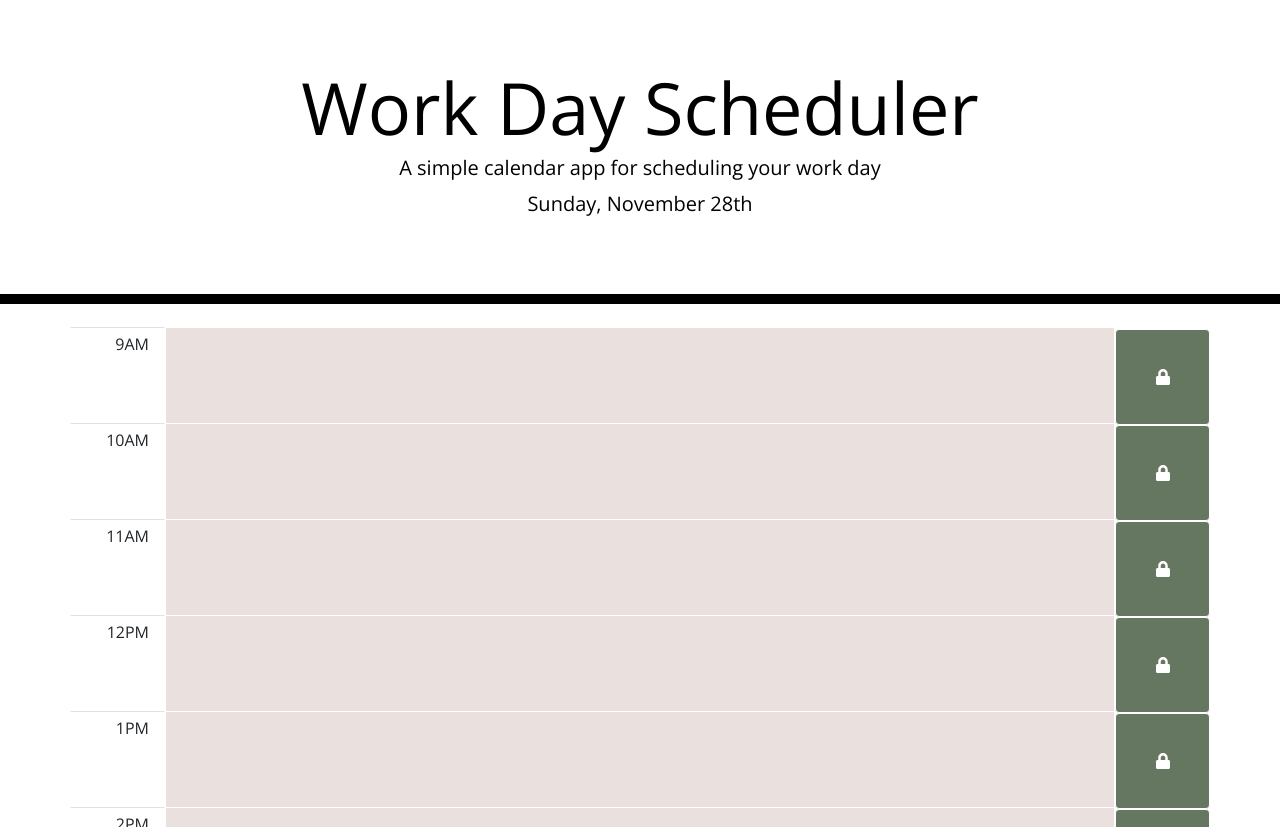
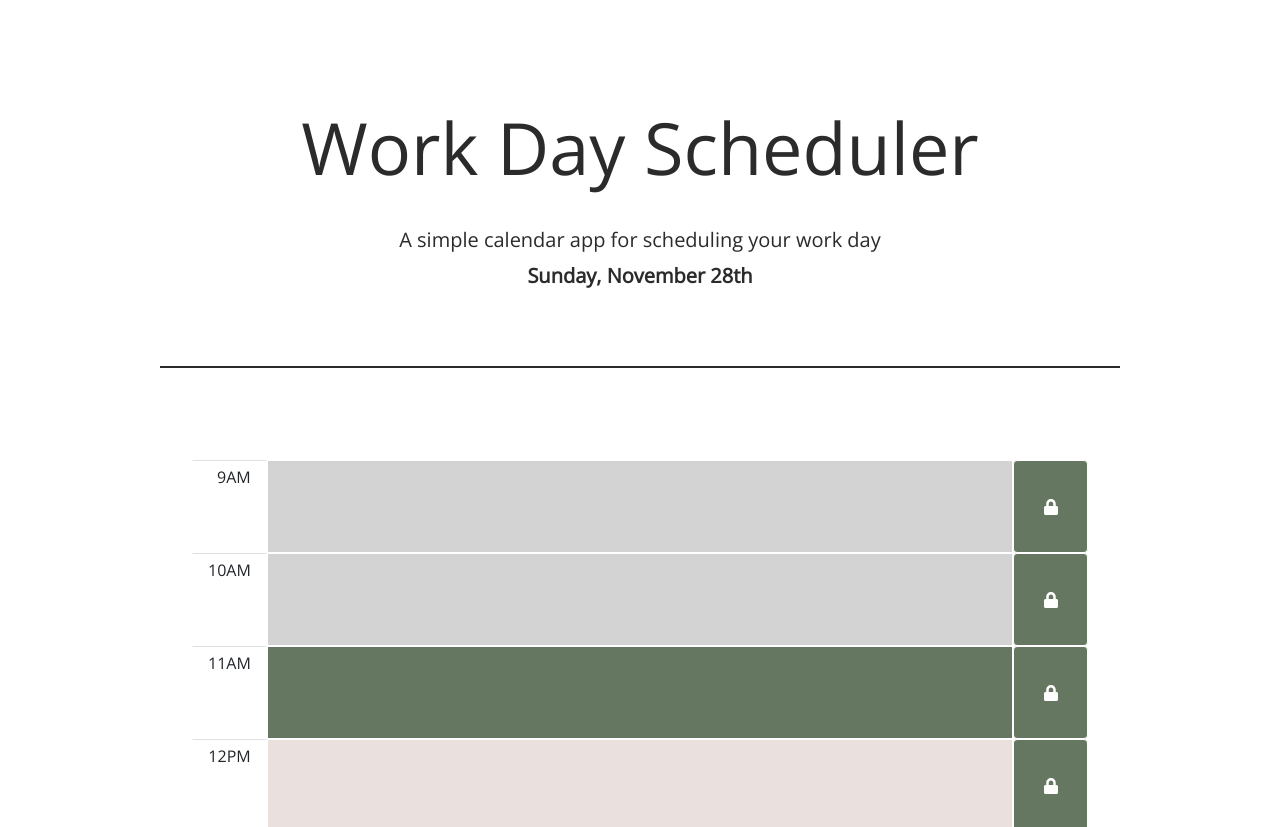
Before and after one commit to kelseybrianne/day-planner, a plain HTML site: page index.html in a window 1280 px wide. Shown: the top 827 px of the page. Drawn offline with nearby package versions, Linux system fonts and the light colour scheme.

Commit message:
add comments and organize js

```diff
--- a/assets/css/style.css
+++ b/assets/css/style.css
@@ -16,63 +16,60 @@ body {
 .jumbotron {
   text-align: center;
   background-color: transparent;
-    color: black;
+  color: rgb(43, 43, 43);
   border-radius: 0;
-    border-bottom: 10px solid black;
+  border-bottom: 2px solid rgb(43, 43, 43);
+  max-width: 75%;
+  margin: 0px auto 100px;
 }
+
+.custom-heading {
+  margin: 40px;
+};
 
 .description {
   white-space: pre-wrap;
 }
+
+#currentDay {
+  font-weight: bold;
+};
 
 .time-block {
   text-align: center;
   border-radius: 15px;
 }
 
-  .row {
+/* .row {
   white-space: pre-wrap;
   height: 80px;
   border-top: 1px solid white;
-  }
+} */
 
-  .hour {
+/* .hour {
   background-color: #ffffff;
   color: #000000;
   border-top: 1px dashed #000000;
-  }
+} */
 
 .past {
-    background-color: #d3d3d3;
-    color: white;
+  background-color: lightgray;
+  color: gray;
 }
 
 .present {
-    background-color: #ff6961;
+  background-color: #667761;
   color: white;
 }
 
 .future {
-    background-color: #77dd77;
-    color: white;
-  }
-
-  .saveBtn {
-    border-left: 1px solid black;
-    border-top-right-radius: 15px;
-    border-bottom-right-radius: 15px;
-    background-color: #06aed5;
-    color: white;
-  }
-
-  .saveBtn i:hover {
-    font-size: 20px;
-    transition: all 0.3s ease-in-out;
+  background-color: #eae1df;
+  color: rgb(43, 43, 43);
 }
 
 .timeblock-custom {
-    margin: -10px auto;
-    height: 96px;
+  margin: -8px auto;
+  height: 93px;
   border: 1px solid white;
 }
 
@@ -83,6 +80,7 @@ body {
   color: white;
 }
 
-  .colorChange {
-    background-color: red;
+.container {
+  margin: 100px auto;
+  width: 70%;
 }
--- a/assets/js/script.js
+++ b/assets/js/script.js
@@ -1,46 +1,25 @@
-/*What starting data does the application need to run?
-
-    - The current day and time
-        -the current hour of the day
-
-What data will the application interact with?
-
-    - localStorage
-        -saved text for each hour of the day
-        -localStorage.setItem("hour-9", "Hour 9 text value");
-        -use textarea not input
-
-*/
 var hours = [9,10,11,12,13,14,15,16,17];
 var container = $(".container")
-var newDiv
-var labelEl
-var textareaEl
-var btnDivEl
-var btnEl
-var formEl
-
 
 var today = moment().format("dddd, MMMM Do");
 $("#currentDay").text(today);
 
-// var currentHour = 13;
-var currentHour = moment().format("H");
-console.log(currentHour);
+var currentHour = 11;
+// var currentHour = moment().format("H");
 
 for(var i = 9;i <= 17; i++) {
 
     // Create a new block of HTML for each hour of the day
     // Create a button for each hour of the day
-    newDiv = $("<div>");
+    var newDiv = $("<div>");
     container.append(newDiv);
     newDiv.addClass("mb-3 row align-items-stretch text-right p-0")
 
-    labelEl = $("<label>");
+    var labelEl = $("<label>");
     newDiv.append(labelEl);
-    labelEl.addClass("col-1 pt-2 border-top timeblock-custom").attr("for", "hour")
+    labelEl.addClass("col-1 pt-2 border-top timeblock-custom label-custom").attr("for", "hour-" + i)
 
-    // Change 13-17 to 1-5
+    // Change 13-17 to 1-5 and add AM/PM
     if (i == 9 || i == 10 || i == 11) {
         labelEl.text(i + "AM");
     } else {
@@ -59,34 +38,34 @@ for(var i = 9;i <= 17; i++) {
         labelEl.text("5PM");
     };
 
-    textareaEl = $("<textarea>");
+    var textareaEl = $("<textarea>");
     newDiv.append(textareaEl);
     textareaEl.addClass("form-control col-10 rounded-0 timeblock-custom textarea").attr("id", "hour-" + i);
 
-    btnEl = $("<button>");
+    var btnEl = $("<button>");
     newDiv.append(btnEl);
     btnEl.addClass("btn btn-outline-secondary timeblock-custom button-custom col-1 p-0 align-self-sm-stretch timeblock-custom").attr("type", "submit");
 
     var iconEl = `<i class="fas fa-lock"></i>`;
     btnEl.append(iconEl);
 
+    // Change color of timeblock depending on whether it's past, future, or present
     if (i < currentHour) {
-        textareaEl.css({"background-color": "lightgray", "color" : "gray"});
+        textareaEl.addClass("past");
     } else if (i == currentHour) {
-        textareaEl.css({"background-color": "#667761", "color" : "white"});
+        textareaEl.addClass("present");
     }else if (i > currentHour) {
-        textareaEl.css("background-color", "#eae1df");
+        textareaEl.addClass("future");
     }
 
+    // Get user input from localStorage and save to timeblock
     var savedValueForHour = localStorage.getItem("hour-" + i);
     textareaEl.val(savedValueForHour);
 }
-var scheduleItem
 
+// Save user input to localStorage when button is clicked
 container.on("click", "button", function(e) {
     var userInput = $(this).siblings(".textarea").attr("id")
-    scheduleItem = $(this).siblings(".textarea").val();
+    var scheduleItem = $(this).siblings(".textarea").val();
     localStorage.setItem(userInput, scheduleItem);
 });
-
-container.on("click", "")
--- a/index.html
+++ b/index.html
@@ -24,7 +24,7 @@
 
   <body>
     <header class="jumbotron">
-      <h1 class="display-3">Work Day Scheduler</h1>
+      <h1 class="display-3 custom-heading">Work Day Scheduler</h1>
       <p class="lead">A simple calendar app for scheduling your work day</p>
       <p id="currentDay" class="lead"></p>
     </header>
```
Also changed, not shown: assets/js/new-script.js (renamed from assets/js/old-script.js, +5 -6 lines). Lines whose indentation alone changed are shown as unchanged.
